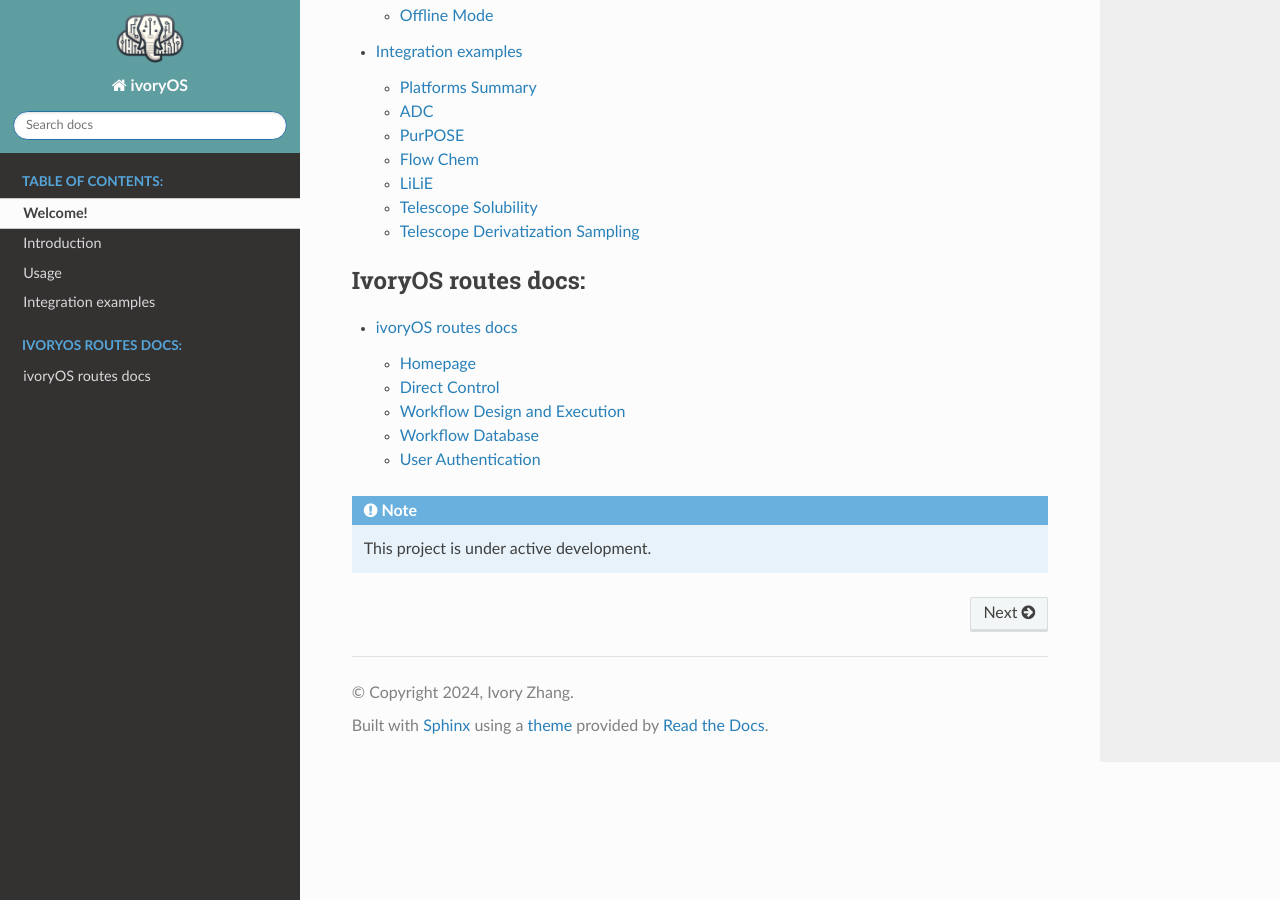
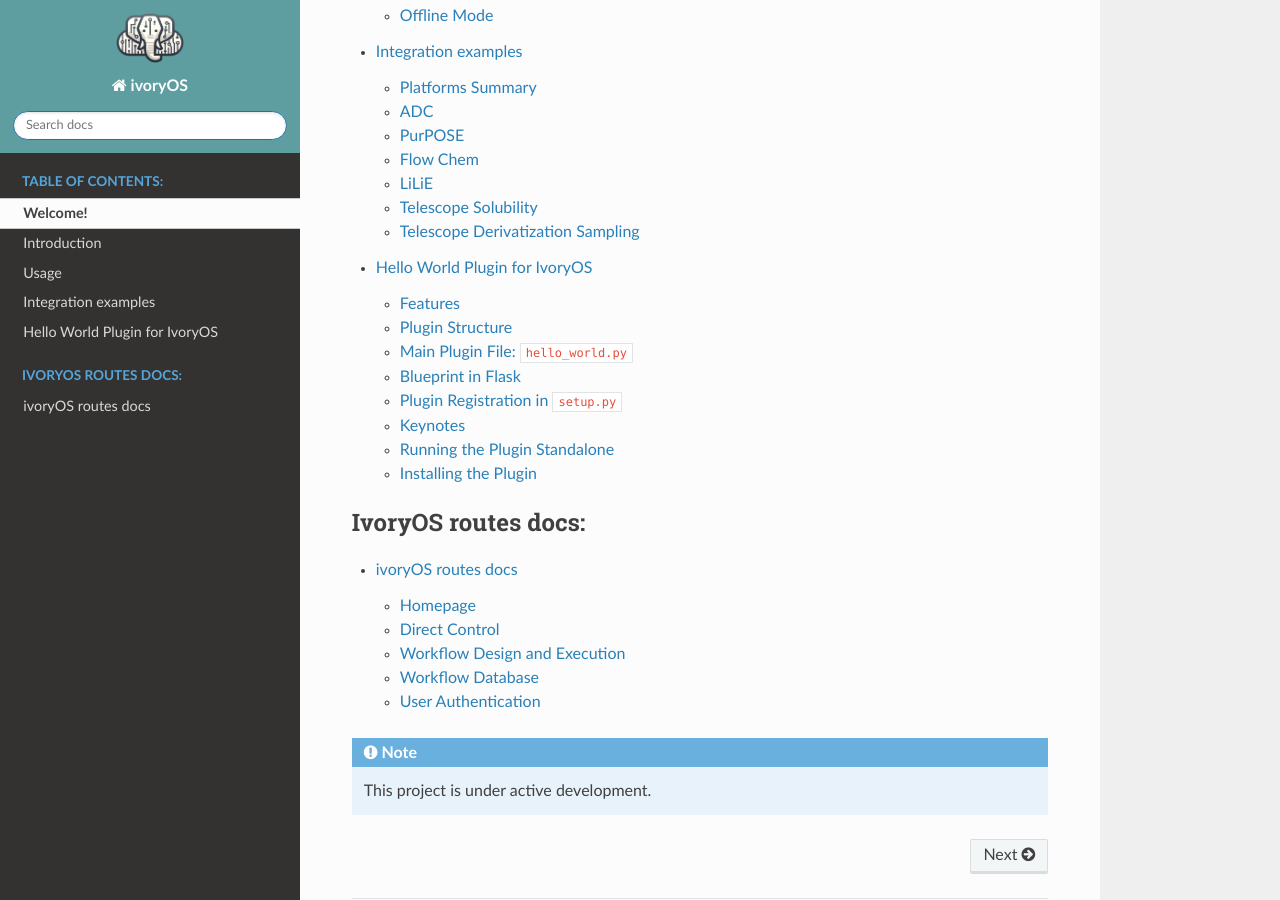
Before and after one commit to AccelerationConsortium/ivoryOS, a Sphinx documentation site: the page built from docs/source/index.rst, in a window 1280 px wide and 900 px high, scrolled down 1281 px. Built offline with Sphinx 7.4.7 and the Read the Docs theme 3.1.0, drawn with Linux system fonts in a browser that asks for light colours; some of the changed lines change nothing that is shown.

Commit message:
add plugin readme to docs

```diff
--- /dev/null
+++ b/docs/source/customization.rst
@@ -0,0 +1,118 @@
+Hello World Plugin for IvoryOS
+================================
+
+This is a template plugin for extending IvoryOS with standalone pages. It demonstrates how to structure a plugin using Flask's Blueprint system and integrate with IvoryOS through an entry point.
+
+Features
+--------
+
+- Uses Flask's ``Blueprint`` to modularize the plugin.
+- Includes a WebSocket (``SocketIO``) integration.
+- Can function as a standalone page or as part of the IvoryOS ecosystem.
+- Requires an entry point in ``setup.py`` for automatic discovery.
+
+.. image:: docs/img.png
+   :alt: Plugin Structure Image
+
+Plugin Structure
+----------------
+
+.. code-block::
+
+    ivoryos_plugin/
+    ├── templates/
+    │   ├── example.html    # Template file for the plugin
+    ├── __init__.py
+    ├── hello_world.py      # Main plugin file
+    MANIFEST.in             # installation include/exclude
+    setup.py                # Plugin installation file
+    README.md
+
+Main Plugin File: ``hello_world.py``
+------------------------------------
+
+The plugin must define a ``main`` function inside a Flask ``Blueprint``. This function serves as the main route of the plugin (quick access in the navigation panel).
+
+.. code-block:: python
+
+    from flask import render_template, Blueprint, current_app
+    import os
+
+    plugin = Blueprint("plugin", __name__, template_folder=os.path.join(os.path.dirname(__file__), "templates"))
+
+    @plugin.route('/')
+    def main():
+        base_exists = "base.html" in current_app.jinja_loader.list_templates()
+        return render_template('example.html', base_exists=base_exists)
+
+Blueprint in Flask
+------------------
+
+Flask's ``Blueprint`` is used to organize routes and views into separate modules. This makes it easy to create modular and reusable components.
+
+- ``Blueprint("plugin", __name__, template_folder=...)`` defines a new component that can be registered in a Flask app.
+- The ``@plugin.route('/')`` decorator sets up a route for the plugin.
+- When used inside IvoryOS, the ``Blueprint`` is registered dynamically, allowing for extension without modifying the core application.
+
+Plugin Registration in ``setup.py``
+-----------------------------------
+
+Each plugin must define an entry point under ``ivoryos.plugins`` so that it can be discovered by IvoryOS.
+
+.. code-block:: python
+
+    from setuptools import setup, find_packages
+
+    setup(
+        ...,
+        entry_points={
+            "ivoryos.plugins": [
+                "plugin = ivoryos_plugin.hello_world",  # Plugin entry point
+            ],
+        },
+        ...
+    )
+
+Keynotes
+--------
+
+1. Attribute name matches the Blueprint name (e.g. both named ``plugin`` in the example)
+
+.. code-block:: python
+
+    plugin = Blueprint("plugin", __name__, template_folder=os.path.join(os.path.dirname(__file__), "templates"))
+
+2. Include ``main()`` as the main route for the plugin.
+3. Entry point includes ``ivoryos.plugins`` in ``setup.py`` with the attribute name included (e.g. named ``plugin`` in the example).
+
+Running the Plugin Standalone
+-----------------------------
+
+This plugin can also run as a standalone Flask app by executing:
+
+.. code-block:: python
+
+    if __name__ == '__main__':
+        app = Flask(__name__)
+        app.register_blueprint(plugin)
+        app.run()
+
+        # ------------------------------------------
+        # ---- Option 2 - run with websocket -------
+        # ------------------------------------------
+        # socketio = SocketIO(app)
+        # init_socketio(socketio)
+        # socketio.run(app, debug=True, allow_unsafe_werkzeug=True)
+
+This initializes the Flask app and runs the ``Blueprint`` independently.
+
+Installing the Plugin
+---------------------
+
+To install the plugin in a Python environment:
+
+.. code-block:: sh
+
+    pip install .
+
+Once installed, IvoryOS will automatically detect and load the plugin based on the entry point.
--- a/docs/source/index.rst
+++ b/docs/source/index.rst
@@ -41,6 +41,7 @@
    introduction
    usage
    integration
+   customization
 
 
 .. toctree::
```
